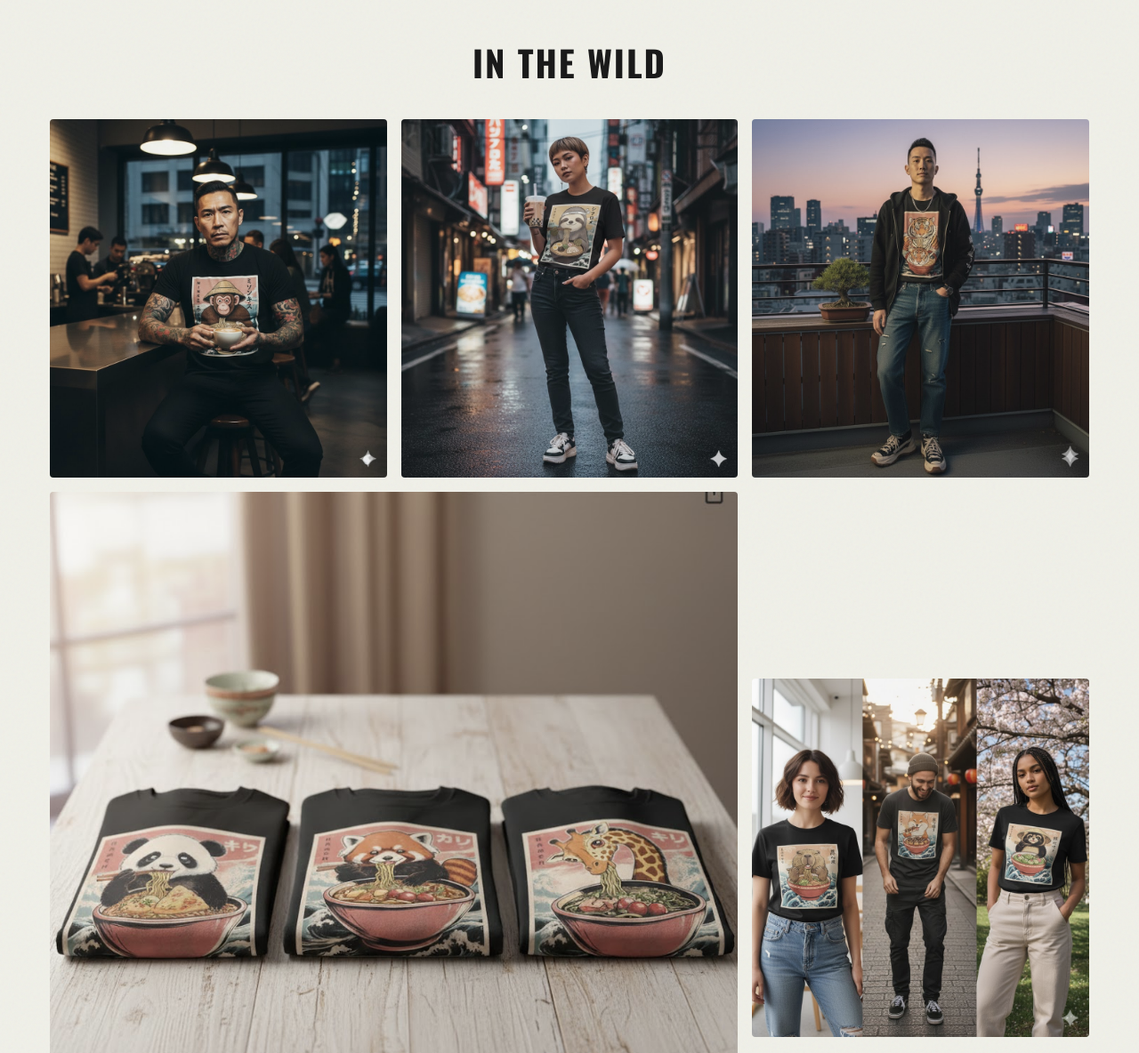
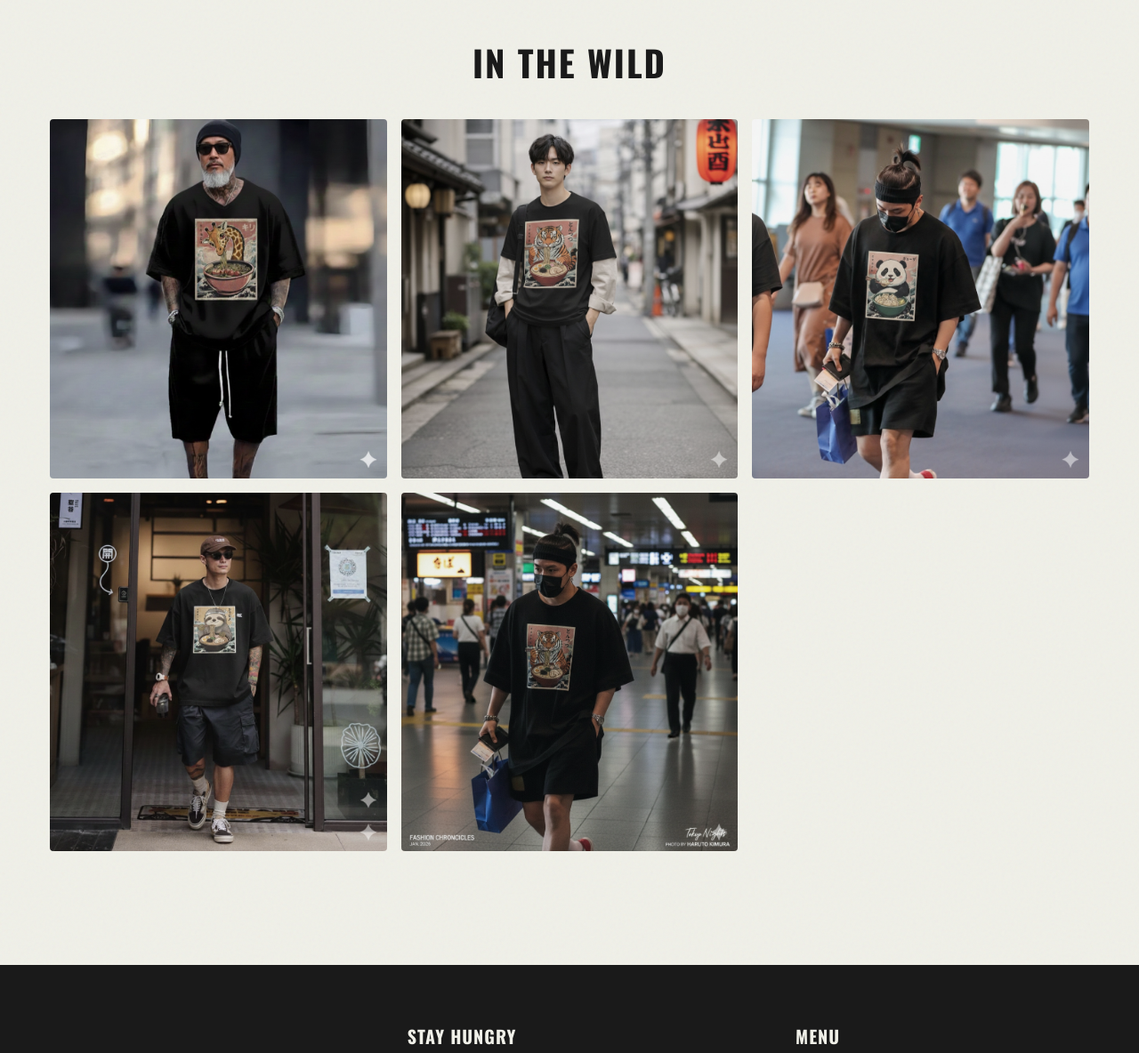
Before and after one commit to KingHaim/ramen-zoo, a website built with Vite: page index.html in a window 1280 px wide. Shown: the part 2520-3704 px from the top of the page at 89% size. Built offline with nearby package versions, Linux system fonts and the light colour scheme; what shopify-buy would draw is missing.

Commit message:
feat: updated gallery with new lifestyle images

```diff
--- a/index.html
+++ b/index.html
@@ -90,21 +90,20 @@
     <section class="lookbook">
       <h2>IN THE WILD</h2>
       <div class="lookbook-grid">
-        <div class="lookbook-item item-1">
-          <img src="./lookbook_1.jpg" alt="Ramen Zoo Style 1" />
+        <div class="lookbook-item">
+          <img src="/gallery_1.jpg" alt="Ramen Zoo Style - Giraffe Detail" />
         </div>
-        <div class="lookbook-item item-2">
-          <img src="./lookbook_2.jpg" alt="Ramen Zoo Style 2" />
+        <div class="lookbook-item">
+          <img src="/gallery_2.jpg" alt="Ramen Zoo Style - Tiger Tee" />
         </div>
-        <div class="lookbook-item item-3">
-          <img src="./lookbook_3.jpg" alt="Ramen Zoo Style 3" />
+        <div class="lookbook-item">
+          <img src="/gallery_3.jpg" alt="Ramen Zoo Style - Panda Tee" />
         </div>
-        <!-- New Arrivals -->
-        <div class="lookbook-item item-4" style="grid-column: span 2;">
-          <img src="./new_drop_flatlay.png" alt="New Collection Flatlay" />
+        <div class="lookbook-item">
+          <img src="/gallery_4.jpg" alt="Ramen Zoo Style - Sloth Tee" />
         </div>
-        <div class="lookbook-item item-5">
-          <img src="./lookbook_collage.jpg" alt="Lifestyle Collage" />
+        <div class="lookbook-item">
+          <img src="/gallery_5.jpg" alt="Ramen Zoo Style - Tiger Walking" />
         </div>
       </div>
     </section>
```
Also changed, not shown: public/gallery_1.jpg (added), public/gallery_2.jpg (added), public/gallery_3.jpg (added), public/gallery_4.jpg (added), public/gallery_5.jpg (added).
